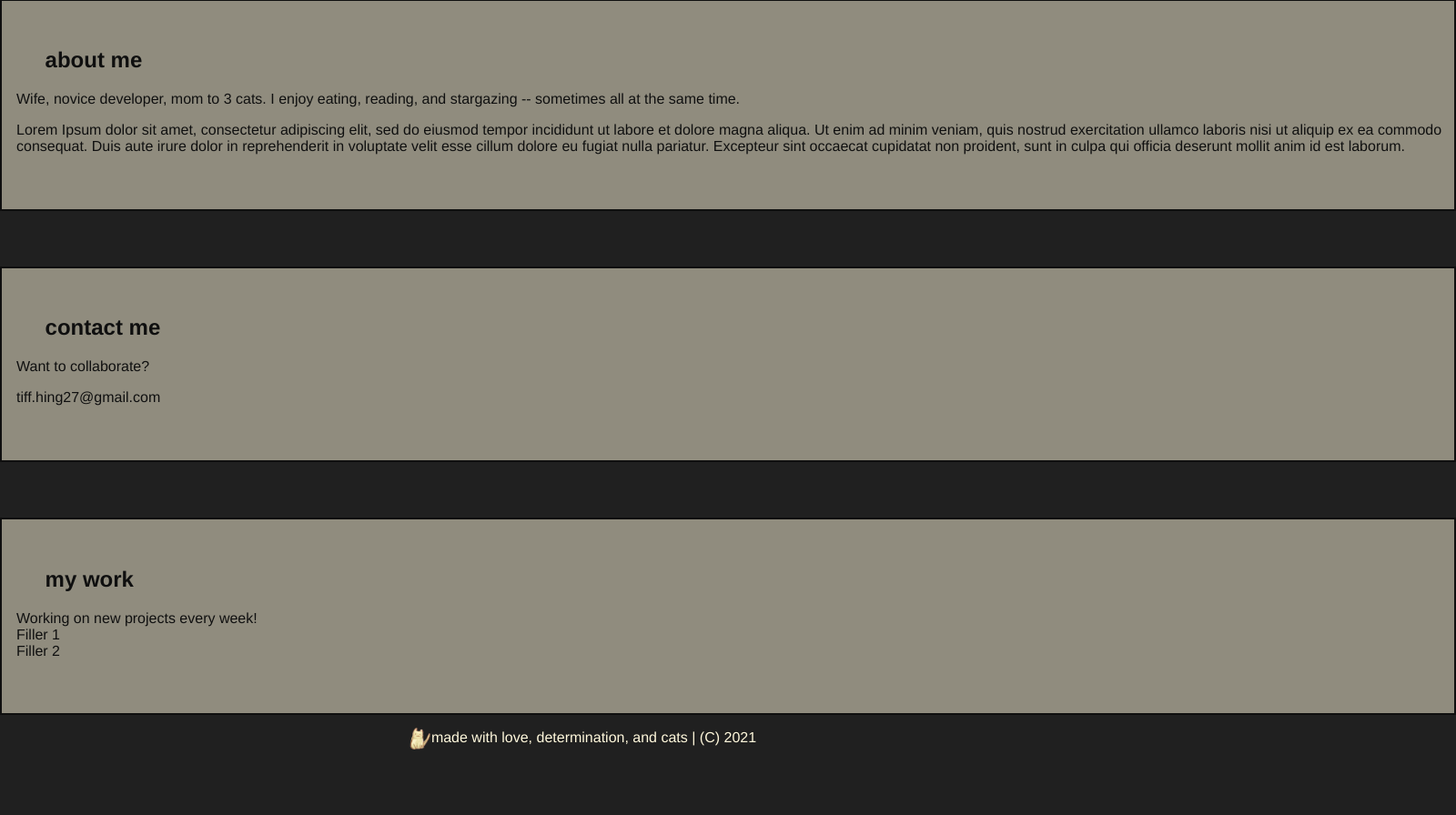
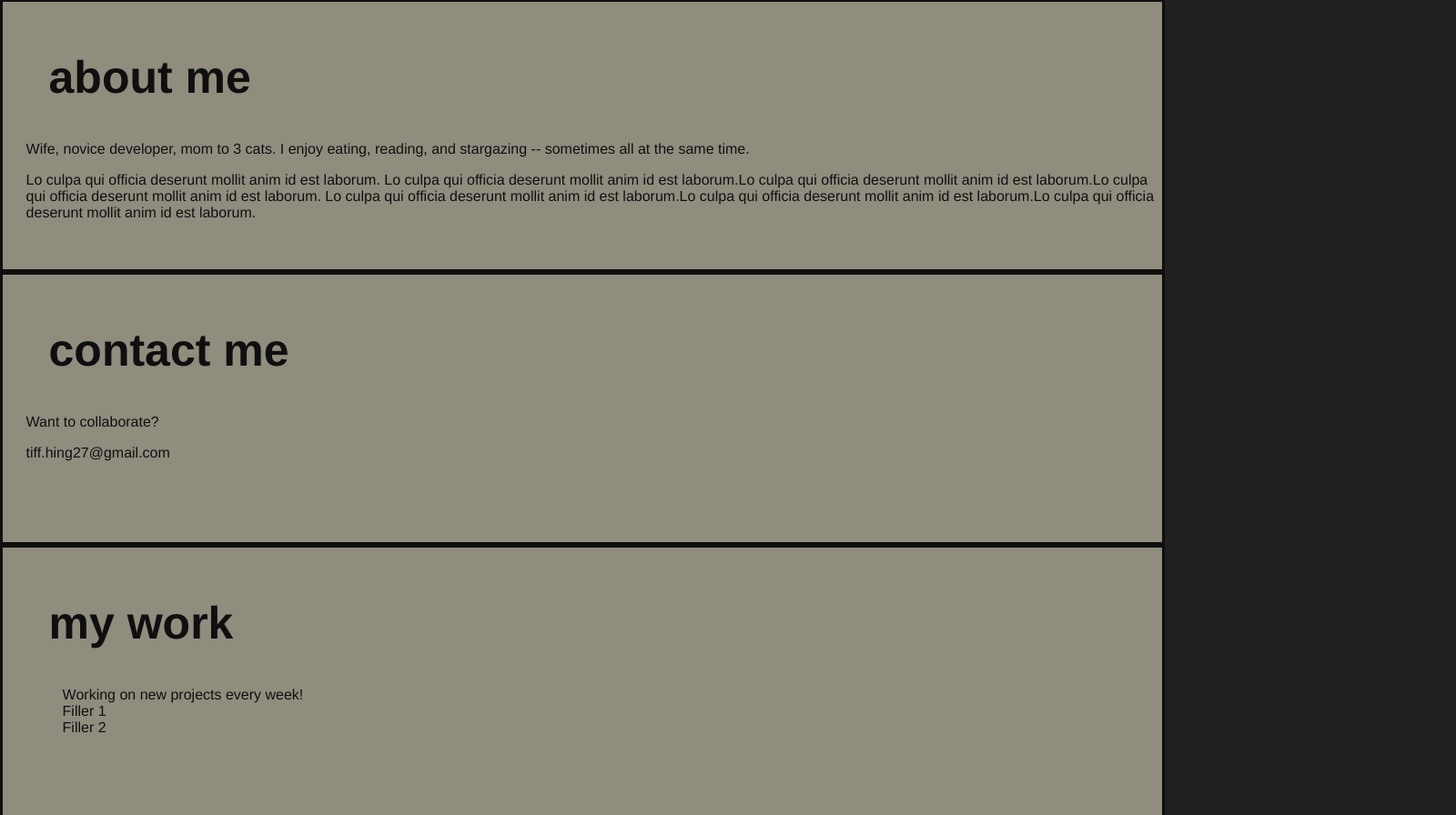
Before and after one commit to Morgoth27/th_portfolio_hireme, a plain HTML site: page index.html in a window 1280 px wide. Shown: the part 814-1710 px from the top of the page at 91% size, 1600 px wide, since content can reach past the window. Before the commit the page ends 1651 px from the top, so only its background shows below. Drawn offline with Linux system fonts and the light colour scheme.

Commit message:
added hover effects, formatted content boxes on lower half of page

```diff
--- a/assets/style.css
+++ b/assets/style.css
@@ -1,6 +1,5 @@
 * {
     box-sizing: border-box;
-    padding-left: 0%;
     font-family: 'Franklin Gothic Medium', 'Arial Narrow', Arial, sans-serif;
 }
 
@@ -82,12 +81,13 @@ header {
 
 .container2 {
     display: flex;
-    flex-flow: wrap;
+    flex-wrap: wrap;
+    flex-basis: 100%;
     position: relative;
     padding-top: 1%;
     height: 100vh;
     min-height: max-content;
-    width: 100vh;
+    min-width: 100vh;
 }
 
 .container2 section {
@@ -95,21 +95,37 @@ header {
     flex-direction: row;
     flex-flow: wrap;
     position: relative;
-    border: 2px solid black;
+    border: 3px solid black;
     background-color: cornsilk;
     opacity: 50%;
-    min-width: 200vh;
+    max-width: 100%;
+    min-width: 100%;
+    min-height: 300px;
+    justify-content: center
 }
 
 .aboutMe:hover, .contact:hover, .myWork:hover {
-    opacity: 100%
+    opacity: 100%;
+    transition: all 500ms;
+    border: 5px solid blanchedalmond;
+
 }
 
 .aboutMe h2, .contact h2, .myWork h2 {
     display: flex;
+    flex-direction: row;
     position: relative;
     padding-left: 2%;
-    padding-top: 2%;
+    padding-top: 1%;
+    font-size: 50px;
+}
+
+.aboutmetext, .contacttext, .new {
+    display: flex;
+    flex-wrap: wrap;
+    flex-direction: row;
+    position: relative;
+    min-width: 100%;
 }
 
 .aboutMe, .contact, .myWork {
@@ -117,7 +133,9 @@ header {
     flex-direction: row;
     position: relative;
     padding-left: 2%;
-    flex-flow: wrap;
+    flex-wrap: wrap;
+    min-width: 100%;
+    max-height: 33%;
 }
 
 li {
--- a/index.html
+++ b/index.html
@@ -29,7 +29,7 @@
         <section class="aboutMe">
             <h2 class="aboutMeHeader">about me</h2>
             <p class="aboutMeText">Wife, novice developer, mom to 3 cats. I enjoy eating, reading, and stargazing -- sometimes all at the same time.</p>
-            <p>Lorem Ipsum dolor sit amet, consectetur adipiscing elit, sed do eiusmod tempor incididunt ut labore et dolore magna aliqua. Ut enim ad minim veniam, quis nostrud exercitation ullamco laboris nisi ut aliquip ex ea commodo consequat. Duis aute irure dolor in reprehenderit in voluptate velit esse cillum dolore eu fugiat nulla pariatur. Excepteur sint occaecat cupidatat non proident, sunt in culpa qui officia deserunt mollit anim id est laborum.
+            <p>Lo culpa qui officia deserunt mollit anim id est laborum. Lo culpa qui officia deserunt mollit anim id est laborum.Lo culpa qui officia deserunt mollit anim id est laborum.Lo culpa qui officia deserunt mollit anim id est laborum. Lo culpa qui officia deserunt mollit anim id est laborum.Lo culpa qui officia deserunt mollit anim id est laborum.Lo culpa qui officia deserunt mollit anim id est laborum.
             </p>
         </section>
     <br>
@@ -48,9 +48,11 @@
             </ul>
         </section>
     </div>
-
+<br>
+<br>
     <footer class="footer">
         <img class="caticon" src="./assets/cat_icon.png"/>
+
         made with love, determination, and cats | (C) 2021
     </footer>
 
```
